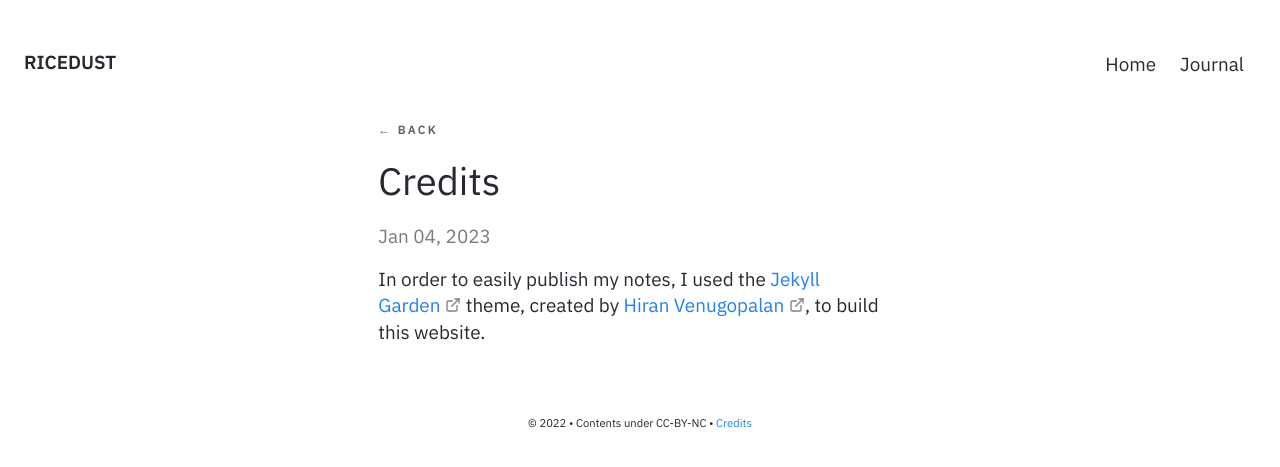
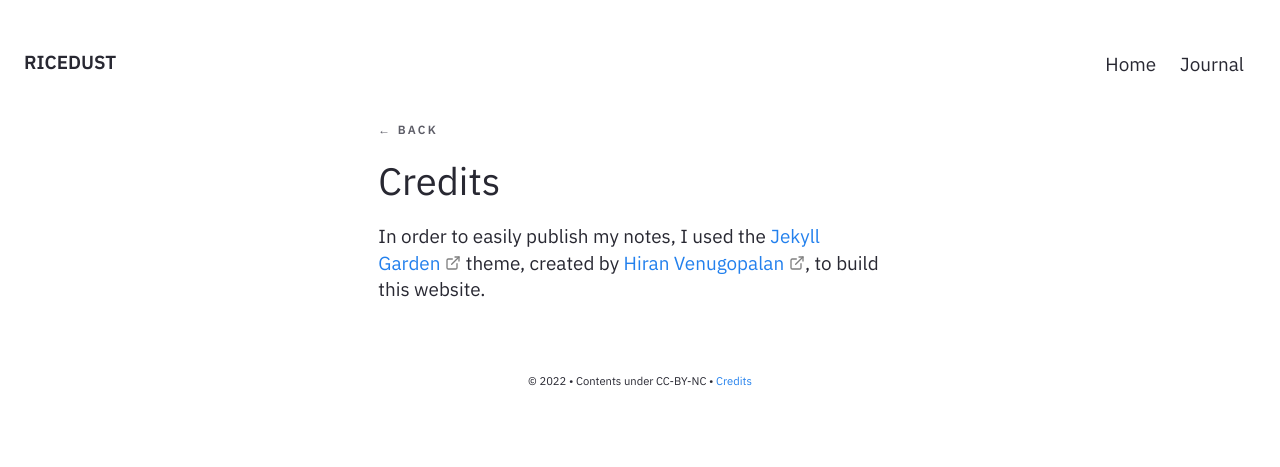
Before and after one commit to ricedust/ricedust.github.io, a Jekyll site: the page built from _notes/Public/Credits.md, in a window 1280 px wide. Shown: the top 467 px of the page. Built offline with Jekyll 4.4.1, drawn with Linux system fonts in a browser that asks for light colours.

Commit message:
date no longer shows on credits page

```diff
--- a/_layouts/Post.html
+++ b/_layouts/Post.html
@@ -128,7 +128,9 @@
                             </style>
                             {%- endif -%}
                             <h1>{{page.title}}</h1>
-                            <p class="block has-text-grey">{{ page.date | date: "%b %d, %Y" }}</p>
+                            {%- if page.feed -%}
+                                <p class="block has-text-grey">{{ page.date | date: "%b %d, %Y" }}</p>
+                            {%- endif -%}
                             {%- include Content.html -%}
                             {%- include Backlinks.html -%}
                         </div>
```
